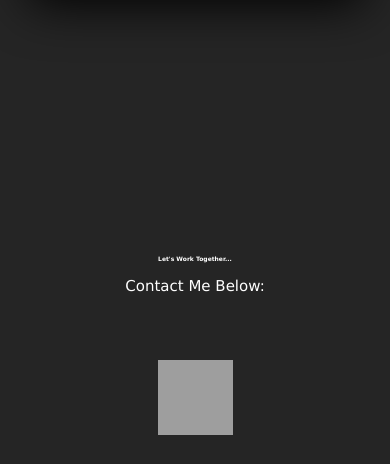
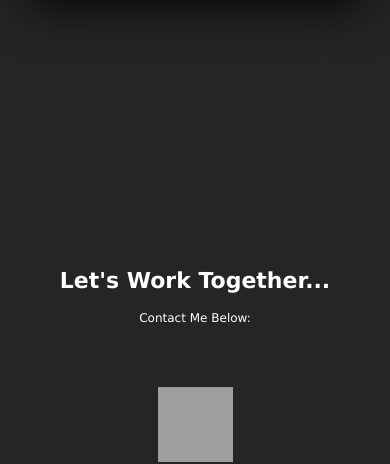
Before and after one commit to bobmarconi22/Portfolio-Page, a plain HTML site: page index.html in a window 390 px wide. Shown: the part 1703-2167 px from the top of the page. Drawn offline with Linux system fonts and the light colour scheme; grey boxes are pictures that could not be loaded.

Commit message:
contact text resize dynamic

```diff
--- a/infostyles.css
+++ b/infostyles.css
@@ -197,6 +197,14 @@ footer > p{
         align-items: center;
     }
 
+    #contact > h1 {
+        font-size: 22px;
+    }
+
+    #contact > p {
+        font-size: 12px;
+    }
+
     footer{
         width: 100%;
         font-size: 6px;
--- a/styles.css
+++ b/styles.css
@@ -155,7 +155,7 @@ footer > p{
 
     }
 
-    #welcome-section h1{
+    h1{
         font-size: 22px;
     }
 
@@ -183,19 +183,18 @@ footer > p{
         font-size: 8px;
     }
 
-    .contact{
-        width: 25px;
-        height: 25px;
-    }
-
-    #contact > h1{
-        font-size: 6px;
-    }
-
     #contact-links{
         display: flex;
         flex-direction: column;
         align-items: center;
+    }
+
+    #contact > h1 {
+        font-size: 22px;
+    }
+
+    #contact > p {
+        font-size: 12px;
     }
 
     footer{
```
